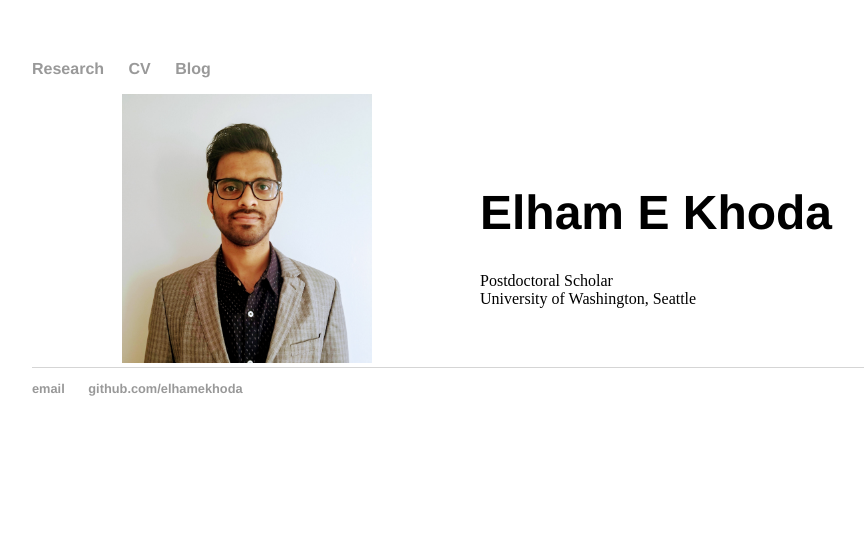
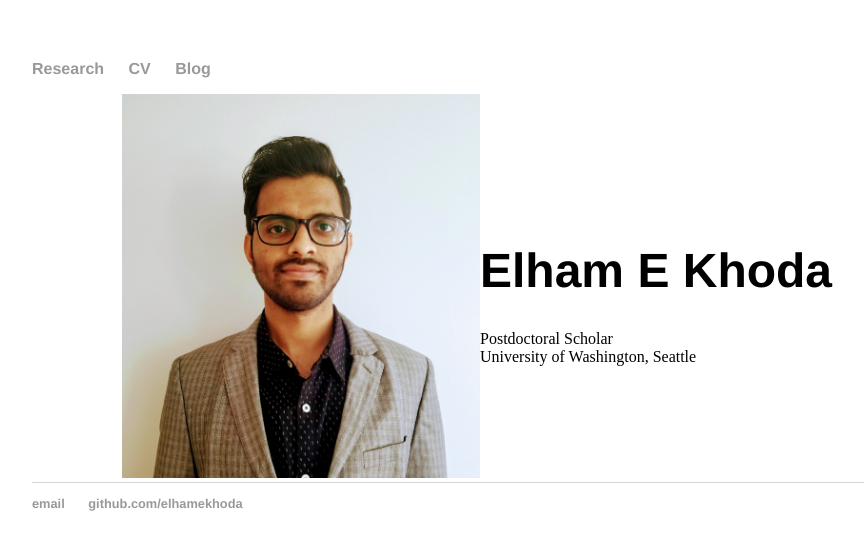
Before and after one commit to elhamekhoda/ekhoda.github.io, a Jekyll site: the page built from index.html, in a window 1280 px wide. Shown: the top 550 px of the page, without its empty margins (160-1024 px from the left). Built offline with Jekyll 4.4.1, drawn with Linux system fonts in a browser that asks for light colours.

Commit message:
updating photo

```diff
--- a/index.html
+++ b/index.html
@@ -27,7 +27,7 @@ title: Elham E Khoda
 
 <div class="container">
     <div class="image">
-        <img src="photo/elham_picture.jpg" alt="HTML" style="width: 70%" aligh="left">
+        <img src="photo/elham_picture.jpg" alt="HTML" aligh="left">
     </div>
     <div class="image">
         <h1>Elham E Khoda </h1>
```
